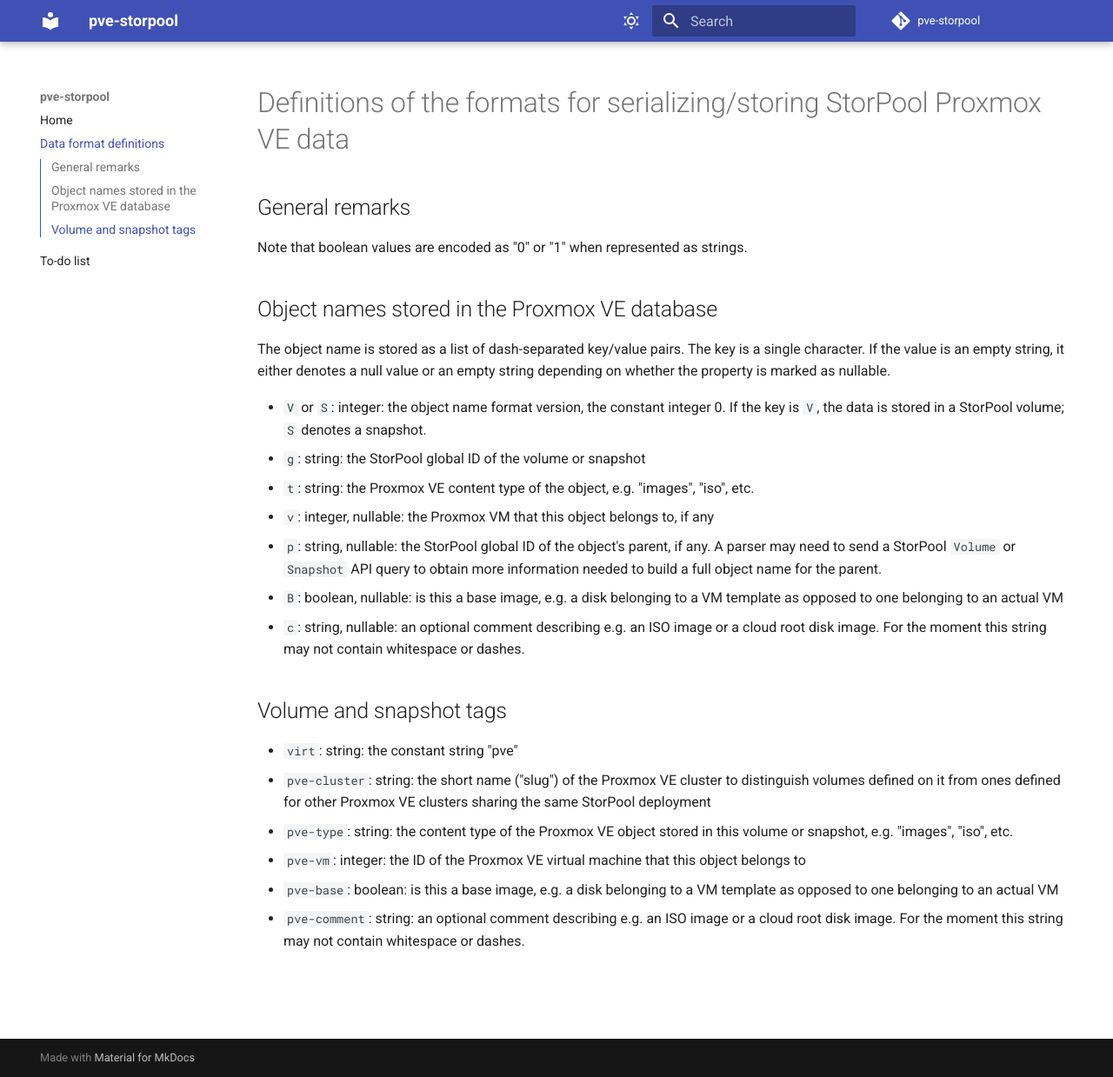
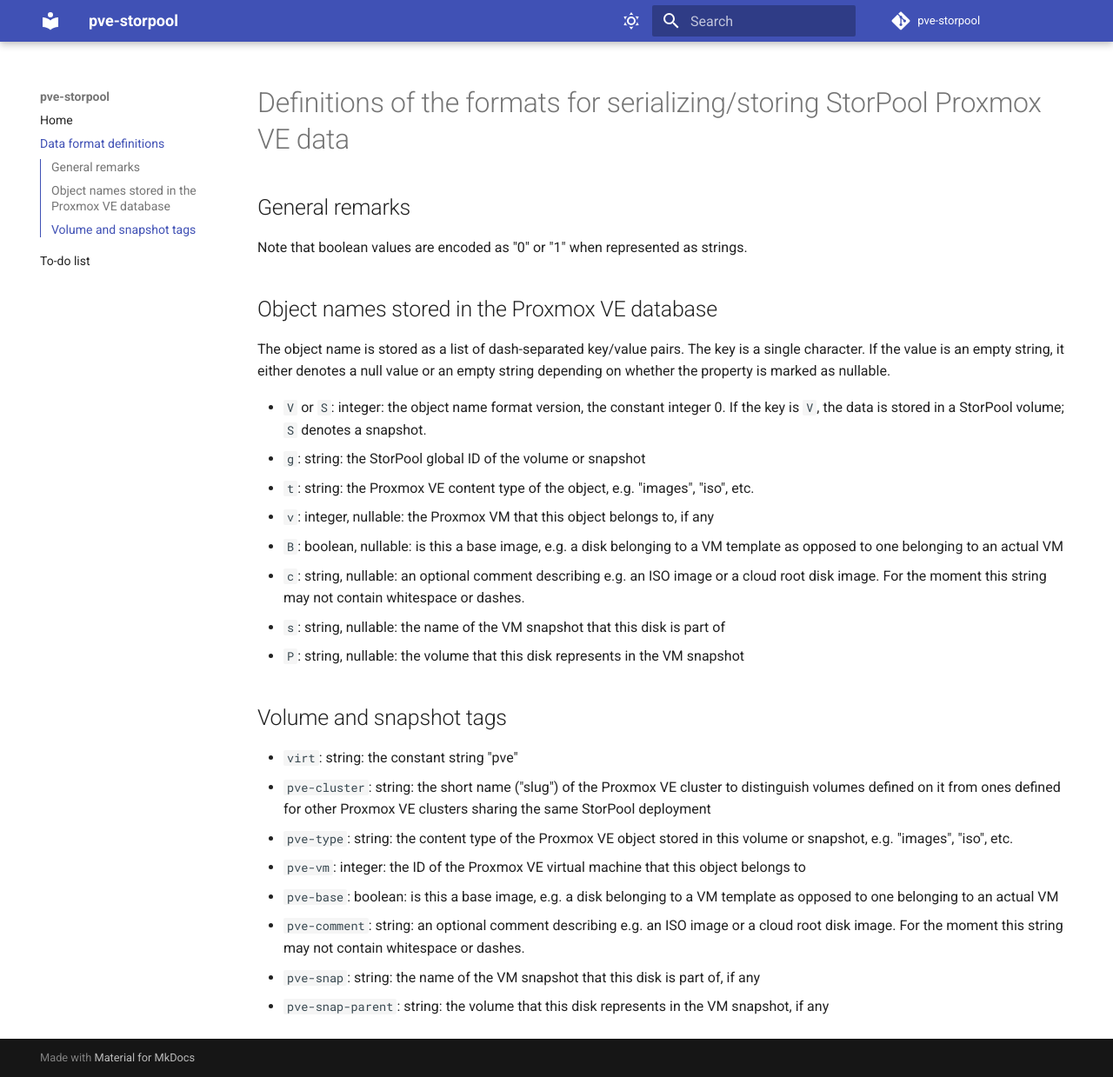
Before and after one commit to storpool/pve-storpool, an MkDocs documentation site: the page built from docs/data.md, in a window 1280 px wide and 1239 px high. Shown: the whole window at 87% size. Built offline with MkDocs 1.6.1 and Material for MkDocs 9.7.7, drawn with Linux system fonts in a browser that asks for light colours; comment, search, counter and statistics services are not loaded.

Commit message:
docs: note pve-snap and pve-snap-parent in the data format spec

```diff
--- a/docs/data.md
+++ b/docs/data.md
@@ -21,14 +21,13 @@
 - `g`: string: the StorPool global ID of the volume or snapshot
 - `t`: string: the Proxmox VE content type of the object, e.g. "images", "iso", etc.
 - `v`: integer, nullable: the Proxmox VM that this object belongs to, if any
-- `p`: string, nullable: the StorPool global ID of the object's parent, if any.
-  A parser may need to send a StorPool `Volume` or `Snapshot` API query to obtain
-  more information needed to build a full object name for the parent.
 - `B`: boolean, nullable: is this a base image, e.g. a disk belonging to a VM template as
   opposed to one belonging to an actual VM
 - `c`: string, nullable: an optional comment describing e.g. an ISO image or a cloud
   root disk image.
   For the moment this string may not contain whitespace or dashes.
+- `s`: string, nullable: the name of the VM snapshot that this disk is part of
+- `P`: string, nullable: the volume that this disk represents in the VM snapshot
 
 ## Volume and snapshot tags
 
@@ -44,3 +43,5 @@
 - `pve-comment`: string: an optional comment describing e.g. an ISO image or a cloud
   root disk image.
   For the moment this string may not contain whitespace or dashes.
+- `pve-snap`: string: the name of the VM snapshot that this disk is part of, if any
+- `pve-snap-parent`: string: the volume that this disk represents in the VM snapshot, if any
```
